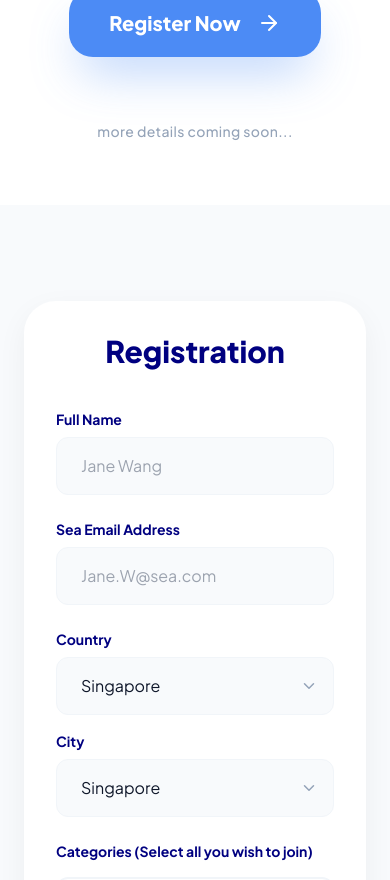
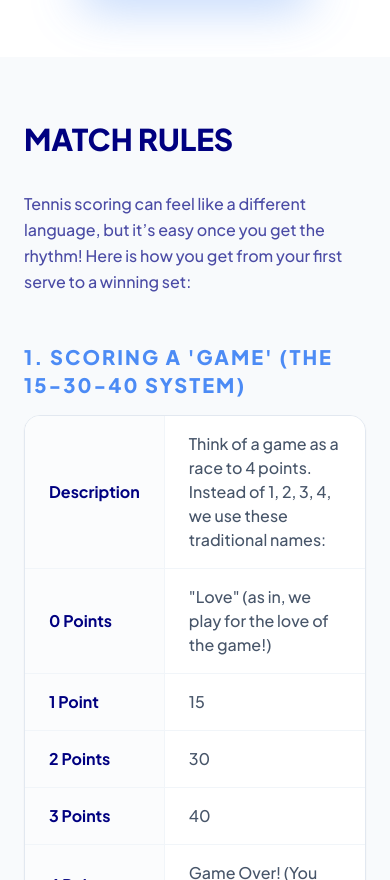
Before and after one commit to gokingsg/sailor_open_test, a React (Vite) app: page / in a window 390 px wide. Shown: the part 1120-2000 px from the top of the page. Built offline with nearby package versions, Linux system fonts and the light colour scheme.

Commit message:
feat: Add navigation icons and sidebar scroll functionality
Introduces new navigation icons to the UI and implements smooth scrolling within the sidebar. The sidebar logo now also links to the top of the page for improved user experience.

```diff
--- a/App.tsx
+++ b/App.tsx
@@ -9,7 +9,11 @@ import {
   ArrowRight,
   Check,
   LogOut,
-  Mail
+  Mail,
+  Info,
+  BookOpen,
+  UserPlus,
+  HelpCircle
 } from 'lucide-react';
 
 /**
@@ -44,7 +48,6 @@ const CATEGORIES = [
   "Women's Doubles"
 ];
 
-// Associated locations mapping from the provided image
 const LOCATIONS: Record<string, string[]> = {
   "China": ["Shenzhen", "Shanghai", "Beijing"],
   "Indonesia": ["Jakarta", "Yogyakarta", "Solo"],
@@ -179,13 +182,18 @@ const UserProfile = () => {
 
 const TopHeader = () => {
   return (
-    <header className="w-full h-16 lg:h-20 bg-white flex items-center justify-end px-6 lg:px-10 z-[80]">
+    <header className="w-full h-16 lg:h-20 bg-white flex items-center justify-end px-6 lg:px-10 z-[80] fixed top-0 right-0 lg:static">
       <UserProfile />
     </header>
   );
 };
 
 const Sidebar = () => {
+  const scrollTo = (id: string) => {
+    const el = document.getElementById(id);
+    if (el) el.scrollIntoView({ behavior: 'smooth' });
+  };
+
   return (
     <div
       className="hidden lg:flex flex-col w-[340px] h-screen fixed left-0 top-0 bg-[#000080] p-10 text-white z-[100] overflow-hidden shadow-2xl"
@@ -196,7 +204,7 @@ const Sidebar = () => {
         backgroundRepeat: 'no-repeat'
       }}
     >
-      <div className="relative z-10 mb-16">
+      <div className="relative z-10 mb-16 cursor-pointer" onClick={() => window.scrollTo({ top: 0, behavior: 'smooth' })}>
         <img
           src={ASSETS.logo}
           alt="Sailors Open 2026"
@@ -204,12 +212,27 @@ const Sidebar = () => {
         />
       </div>
 
-      <nav className="relative z-10 flex flex-col gap-10">
+      <nav className="relative z-10 flex flex-col gap-8">
         <button
-          onClick={() => window.scrollTo({ top: 0, behavior: 'smooth' })}
-          className="text-xl font-bold transition-all text-left w-fit sidebar-link-active"
+          onClick={() => scrollTo('about-section')}
+          className="group flex items-center gap-3 text-xl font-bold transition-all text-left hover:translate-x-2"
         >
+          <Info size={20} className="text-[#4c8bf5]" />
           About
+        </button>
+        <button
+          onClick={() => scrollTo('rules-section')}
+          className="group flex items-center gap-3 text-xl font-bold transition-all text-left hover:translate-x-2"
+        >
+          <BookOpen size={20} className="text-[#4c8bf5]" />
+          Rules
+        </button>
+        <button
+          onClick={() => scrollTo('registration-flow')}
+          className="group flex items-center gap-3 text-xl font-bold transition-all text-left hover:translate-x-2"
+        >
+          <UserPlus size={20} className="text-[#4c8bf5]" />
+          Register
         </button>
       </nav>
     </div>
@@ -219,11 +242,15 @@ const Sidebar = () => {
 const MobileNav = () => {
   const [isOpen, setIsOpen] = useState(false);
   const { scrollY } = useScroll();
-
-  // Transform values from scroll position 0 to 100
   const headerHeight = useTransform(scrollY, [0, 100], ["8rem", "4rem"]);
   const logoSize = useTransform(scrollY, [0, 100], ["8rem", "4rem"]);
-  const logoY = useTransform(scrollY, [0, 100], ["1rem", "0rem"]); // translate-y-4 is 1rem
+  const logoY = useTransform(scrollY, [0, 100], ["1rem", "0rem"]);
+
+  const scrollTo = (id: string) => {
+    const el = document.getElementById(id);
+    if (el) el.scrollIntoView({ behavior: 'smooth' });
+    setIsOpen(false);
+  };
 
   return (
     <div className="lg:hidden fixed top-0 left-0 w-full z-[100]">
@@ -231,23 +258,15 @@ const MobileNav = () => {
         style={{ height: headerHeight }}
         className="relative flex items-center justify-center bg-[#000080] text-white shadow-lg px-6 overflow-visible"
       >
-        {/* Centered Large Logo with dynamic size and position */}
         <motion.div
           style={{ width: logoSize, height: logoSize, y: logoY }}
-          className="flex items-center justify-center"
+          className="flex items-center justify-center cursor-pointer"
+          onClick={() => window.scrollTo({ top: 0, behavior: 'smooth' })}
         >
-           <img
-            src={ASSETS.logo}
-            alt="Logo"
-            className="w-full h-full object-contain"
-          />
+           <img src={ASSETS.logo} alt="Logo" className="w-full h-full object-contain" />
         </motion.div>
 
-        {/* Menu Button on the Right */}
-        <button
-          onClick={() => setIsOpen(!isOpen)}
-          className="absolute right-6 p-2 z-[110]"
-        >
+        <button onClick={() => setIsOpen(!isOpen)} className="absolute right-6 p-2 z-[110]">
           {isOpen ? <X size={28} /> : <Menu size={28} />}
         </button>
       </motion.div>
@@ -258,13 +277,16 @@ const MobileNav = () => {
             initial={{ opacity: 0, y: -20 }}
             animate={{ opacity: 1, y: 0 }}
             exit={{ opacity: 0, y: -20 }}
-            className="bg-[#000080] p-6 text-white flex flex-col gap-6 shadow-2xl absolute top-full left-0 w-full z-[105]"
+            className="bg-[#000080] p-8 text-white flex flex-col gap-8 shadow-2xl absolute top-full left-0 w-full z-[105]"
           >
-            <button
-              onClick={() => { window.scrollTo({ top: 0, behavior: 'smooth' }); setIsOpen(false); }}
-              className="text-xl font-bold"
-            >
-              About
+            <button onClick={() => scrollTo('about-section')} className="text-2xl font-bold flex items-center gap-4">
+              <Info className="text-[#4c8bf5]" /> About
+            </button>
+            <button onClick={() => scrollTo('rules-section')} className="text-2xl font-bold flex items-center gap-4">
+              <BookOpen className="text-[#4c8bf5]" /> Rules
+            </button>
+            <button onClick={() => scrollTo('registration-flow')} className="text-2xl font-bold flex items-center gap-4">
+              <UserPlus className="text-[#4c8bf5]" /> Register
             </button>
           </motion.div>
         )}
@@ -280,7 +302,7 @@ const AboutSection = () => {
   };
 
   return (
-    <section className="relative min-h-[calc(100vh-12rem)] lg:min-h-[calc(100vh-5rem)] flex flex-col items-center justify-center px-6 lg:px-24 py-16 lg:py-24">
+    <section id="about-section" className="relative min-h-[calc(100vh-12rem)] lg:min-h-[calc(100vh-5rem)] flex flex-col items-center justify-center px-6 lg:px-24 py-16 lg:py-24">
       <motion.div
         initial={{ opacity: 0, y: 20 }}
         whileInView={{ opacity: 1, y: 0 }}
@@ -313,39 +335,133 @@ const AboutSection = () => {
           </button>
         </div>
       </motion.div>
-
-      <motion.p
-        initial={{ opacity: 0 }}
-        whileInView={{ opacity: 1 }}
-        transition={{ delay: 0.5, duration: 1 }}
-        className="mt-16 text-slate-400 text-sm font-medium tracking-wide text-center w-full"
-      >
-        more details coming soon...
-      </motion.p>
     </section>
   );
 };
 
-const Footer = () => {
+const RuleTable = ({ title, data }: { title: string, data: { label: string, value: string }[] }) => (
+  <div className="mb-10 w-full">
+    <h4 className="text-xl font-black text-[#4c8bf5] mb-4 uppercase tracking-widest">{title}</h4>
+    <div className="overflow-hidden rounded-2xl border border-slate-200 shadow-sm">
+      <table className="w-full text-left">
+        <tbody className="divide-y divide-slate-100 bg-white">
+          {data.map((row, idx) => (
+            <tr key={idx} className="hover:bg-slate-50 transition-colors">
+              <td className="px-6 py-4 font-bold text-[#000080] border-r border-slate-100 bg-slate-50/50 w-1/3">
+                {row.label}
+              </td>
+              <td className="px-6 py-4 text-slate-600 font-medium">
+                {row.value}
+              </td>
+            </tr>
+          ))}
+        </tbody>
+      </table>
+    </div>
+  </div>
+);
+
+const RulesSection = () => {
   return (
-    <footer className="w-full bg-white border-t border-slate-100 py-12 lg:py-16 px-6 lg:px-24 text-center">
-      <div className="max-w-7xl mx-auto flex flex-col items-center gap-6">
-        <div className="flex items-center justify-center gap-3 text-slate-400">
-          <Mail size={18} />
-          <span className="text-sm font-bold uppercase tracking-widest">Contact Us</span>
-        </div>
-        <a
-          href="mailto:sailorstennis@sea.com"
-          className="text-xl lg:text-2xl font-black text-[#000080] hover:text-[#4c8bf5] transition-colors"
-        >
-          sailorstennis@sea.com
-        </a>
-        <div className="h-px w-20 bg-slate-100 my-2" />
-        <p className="text-slate-400 text-xs font-medium">
-          © 2026 Sailors Open Tennis Tournament. All rights reserved.
+    <section id="rules-section" className="relative min-h-screen px-6 lg:px-24 py-16 lg:py-24 bg-slate-50">
+      <motion.div
+        initial={{ opacity: 0, y: 20 }}
+        whileInView={{ opacity: 1, y: 0 }}
+        viewport={{ once: true }}
+        className="max-w-4xl mx-auto"
+      >
+        <h1 className="text-3xl lg:text-7xl font-black text-[#000080] mb-8 lg:mb-12 leading-tight text-left">
+          MATCH RULES
+        </h1>
+        <p className="text-base lg:text-xl text-[#000080]/70 leading-relaxed font-medium mb-12 text-left">
+          Tennis scoring can feel like a different language, but it’s easy once you get the rhythm! Here is how you get from your first serve to a winning set:
         </p>
-      </div>
-    </footer>
+
+        {/* 1. Scoring a Game */}
+        <RuleTable
+          title="1. Scoring a 'Game' (The 15-30-40 System)"
+          data={[
+            { label: "Description", value: "Think of a game as a race to 4 points. Instead of 1, 2, 3, 4, we use these traditional names:" },
+            { label: "0 Points", value: "\"Love\" (as in, we play for the love of the game!)" },
+            { label: "1 Point", value: "15" },
+            { label: "2 Points", value: "30" },
+            { label: "3 Points", value: "40" },
+            { label: "4 Points", value: "Game Over! (You win that game)" }
+          ]}
+        />
+
+        {/* 2. What is Deuce */}
+        <RuleTable
+          title="2. What is 'Deuce'?"
+          data={[
+            { label: "Standard Rule", value: "If both players reach 40-40, it is called a Deuce." },
+            { label: "Sudden Death", value: "To keep things moving and fun, to win from here we use 'Sudden Death.' The next point wins the game—no long deuce battles!" }
+          ]}
+        />
+
+        {/* 3. Winning a Set */}
+        <RuleTable
+          title="3. Winning a 'Set'"
+          data={[
+            { label: "General Win", value: "To win a set, you generally need to win 6 games." },
+            { label: "Tie-breaker", value: "If the score reaches 5-5, you play one final 'Tie-break' game to decide who wins the set 6-5." },
+            { label: "3rd Set Super Tie-breaker", value: "If the match goes into the 3rd set, the first player who reaches the score of 10 wins the set." }
+          ]}
+        />
+
+        {/* 4. Winning the Match */}
+        <RuleTable
+          title="4. Winning the Match"
+          data={[
+            { label: "Format", value: "Our matches are 'Best of 3' sets." },
+            { label: "Requirement", value: "This means the first person or team to win 2 sets is the winner of the match." }
+          ]}
+        />
+
+        {/* 5. Quick Court Rules */}
+        <RuleTable
+          title="5. Quick Court Rules for Beginners"
+          data={[
+            { label: "In or Out?", value: "If the ball touches any part of the white line, it is IN." },
+            { label: "The Serve", value: "You get two tries to hit the ball into the diagonal box opposite you. If you miss both, your opponent gets the point." }
+          ]}
+        />
+
+        {/* LEAGUE RULES HEADER */}
+        <h1 className="text-3xl lg:text-7xl font-black text-[#000080] mt-24 mb-8 lg:mb-12 leading-tight text-left">
+          LEAGUE RULES
+        </h1>
+
+        <RuleTable
+          title="General Conduct"
+          data={[
+            { label: "Umpiring", value: "Matches are self-umpired and should be conducted in the spirit of fair play." },
+            { label: "Scoring", value: "The winner receives 3 points, the loser receives 1 participation point" },
+            { label: "Liability", value: "Players compete at their own risk, and it is the player's responsibility to ensure any courts used are safe for play. By entering you agree to all terms as outlined in the competition rules & regulations." }
+          ]}
+        />
+
+        <h1 className="text-3xl lg:text-5xl font-black text-[#000080] mt-16 mb-8 text-left uppercase tracking-tight">
+          FAQs
+        </h1>
+
+        <RuleTable
+          title="Incomplete Matches"
+          data={[
+            { label: "Question", value: "What happens when a match is NOT completed?" },
+            { label: "Rule", value: "Incomplete matches and Retirements: The winner gets 3 points, and the loser gets 1 participation point" }
+          ]}
+        />
+
+        <RuleTable
+          title="Walkovers & Withdrawals"
+          data={[
+            { label: "Winner Reward", value: "The winner gets 3 points, and the loser gets 0 points" },
+            { label: "Claiming Rule", value: "Walkovers can only be claimed when the match is confirmed and cancelled within 24 hours of the start time." }
+          ]}
+        />
+      </motion.div>
+    </section>
   );
 };
 
@@ -357,7 +473,6 @@ const RegistrationFlow = () => {
   const [partnerName, setPartnerName] = useState('');
   const [partnerEmail, setPartnerEmail] = useState('');
 
-  // Location state
   const [selectedCountry, setSelectedCountry] = useState('Singapore');
   const [selectedCity, setSelectedCity] = useState('Singapore');
 
@@ -368,7 +483,6 @@ const RegistrationFlow = () => {
 
   const handleCountryChange = (country: string) => {
     setSelectedCountry(country);
-    // Auto-select first city of selected country
     if (LOCATIONS[country]) {
       setSelectedCity(LOCATIONS[country][0]);
     } else {
@@ -444,7 +558,6 @@ const RegistrationFlow = () => {
                     <input required type="email" placeholder="Jane.W@sea.com" className="w-full px-6 py-4 bg-slate-50 border border-slate-100 rounded-xl focus:ring-2 focus:ring-[#4c8bf5] outline-none transition-all" />
                   </div>
 
-                  {/* Split Location into Country and City */}
                   <div className="grid grid-cols-1 sm:grid-cols-2 gap-4">
                     <div>
                       <label className="block text-sm font-bold text-[#000080] mb-2">Country</label>
@@ -483,7 +596,6 @@ const RegistrationFlow = () => {
                     </div>
                   </div>
 
-                  {/* Category Multi-Select */}
                   <div>
                     <label className="block text-sm font-bold text-[#000080] mb-4">Categories (Select all you wish to join)</label>
                     <div className="grid grid-cols-1 sm:grid-cols-2 gap-3 mb-6">
@@ -504,7 +616,6 @@ const RegistrationFlow = () => {
                       ))}
                     </div>
 
-                    {/* Conditional Doubles Partner Input (Mandatory) */}
                     <AnimatePresence>
                       {isDoublesSelected && (
                         <motion.div
@@ -514,30 +625,12 @@ const RegistrationFlow = () => {
                           className="overflow-hidden px-1 -mx-1 pb-1 space-y-6"
                         >
                           <div>
-                            <label className="block text-sm font-bold text-[#000080] mb-2">
-                              Partner's Full Name
-                            </label>
-                            <input
-                              required
-                              type="text"
-                              value={partnerName}
-                              onChange={(e) => setPartnerName(e.target.value)}
-                              placeholder="Partner's Name"
-                              className="w-full px-6 py-4 bg-slate-50 border border-slate-100 rounded-xl focus:ring-2 focus:ring-[#4c8bf5] outline-none transition-all"
-                            />
+                            <label className="block text-sm font-bold text-[#000080] mb-2">Partner's Full Name</label>
+                            <input required type="text" value={partnerName} onChange={(e) => setPartnerName(e.target.value)} placeholder="Partner's Name" className="w-full px-6 py-4 bg-slate-50 border border-slate-100 rounded-xl focus:ring-2 focus:ring-[#4c8bf5] outline-none transition-all" />
                           </div>
                           <div>
-                            <label className="block text-sm font-bold text-[#000080] mb-2">
-                              Partner's Sea Email Address
-                            </label>
-                            <input
-                              required
-                              type="email"
-                              value={partnerEmail}
-                              onChange={(e) => setPartnerEmail(e.target.value)}
-                              placeholder="Partner.Email@sea.com"
-                              className="w-full px-6 py-4 bg-slate-50 border border-slate-100 rounded-xl focus:ring-2 focus:ring-[#4c8bf5] outline-none transition-all"
-                            />
+                            <label className="block text-sm font-bold text-[#000080] mb-2">Partner's Sea Email Address</label>
+                            <input required type="email" value={partnerEmail} onChange={(e) => setPartnerEmail(e.target.value)} placeholder="Partner.Email@sea.com" className="w-full px-6 py-4 bg-slate-50 border border-slate-100 rounded-xl focus:ring-2 focus:ring-[#4c8bf5] outline-none transition-all" />
                           </div>
                         </motion.div>
                       )}
@@ -615,17 +708,37 @@ const RegistrationFlow = () => {
   );
 };
 
+const Footer = () => {
+  return (
+    <footer className="w-full bg-white border-t border-slate-100 py-12 lg:py-16 px-6 lg:px-24 text-center">
+      <div className="max-w-7xl mx-auto flex flex-col items-center gap-6">
+        <div className="flex items-center justify-center gap-3 text-slate-400">
+          <Mail size={18} />
+          <span className="text-sm font-bold uppercase tracking-widest">Contact Us</span>
+        </div>
+        <a href="mailto:sailorstennis@sea.com" className="text-xl lg:text-2xl font-black text-[#000080] hover:text-[#4c8bf5] transition-colors">
+          sailorstennis@sea.com
+        </a>
+        <div className="h-px w-20 bg-slate-100 my-2" />
+        <p className="text-slate-400 text-xs font-medium">
+          © 2026 Sailors Open Tennis Tournament. All rights reserved.
+        </p>
+      </div>
+    </footer>
+  );
+};
+
 export default function App() {
   return (
     <main className="min-h-screen bg-white flex flex-col lg:flex-row relative">
       <Sidebar />
       <MobileNav />
 
-      {/* Container for scrolling content */}
       <div className="flex-1 lg:ml-[340px] relative min-h-screen flex flex-col pt-32 lg:pt-0">
         <TopHeader />
         <div className="flex-1 flex flex-col">
           <AboutSection />
+          <RulesSection />
           <RegistrationFlow />
           <Footer />
         </div>
```
